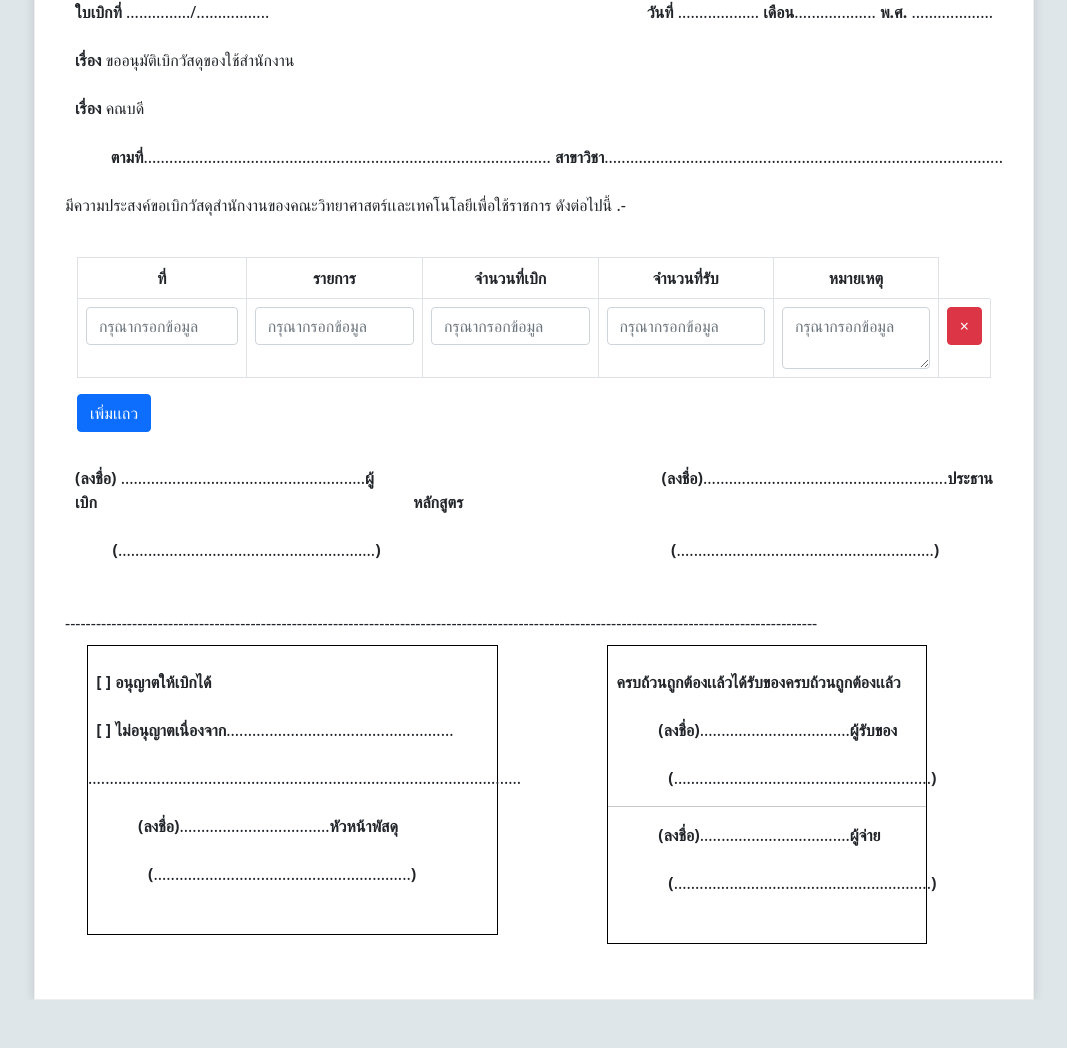
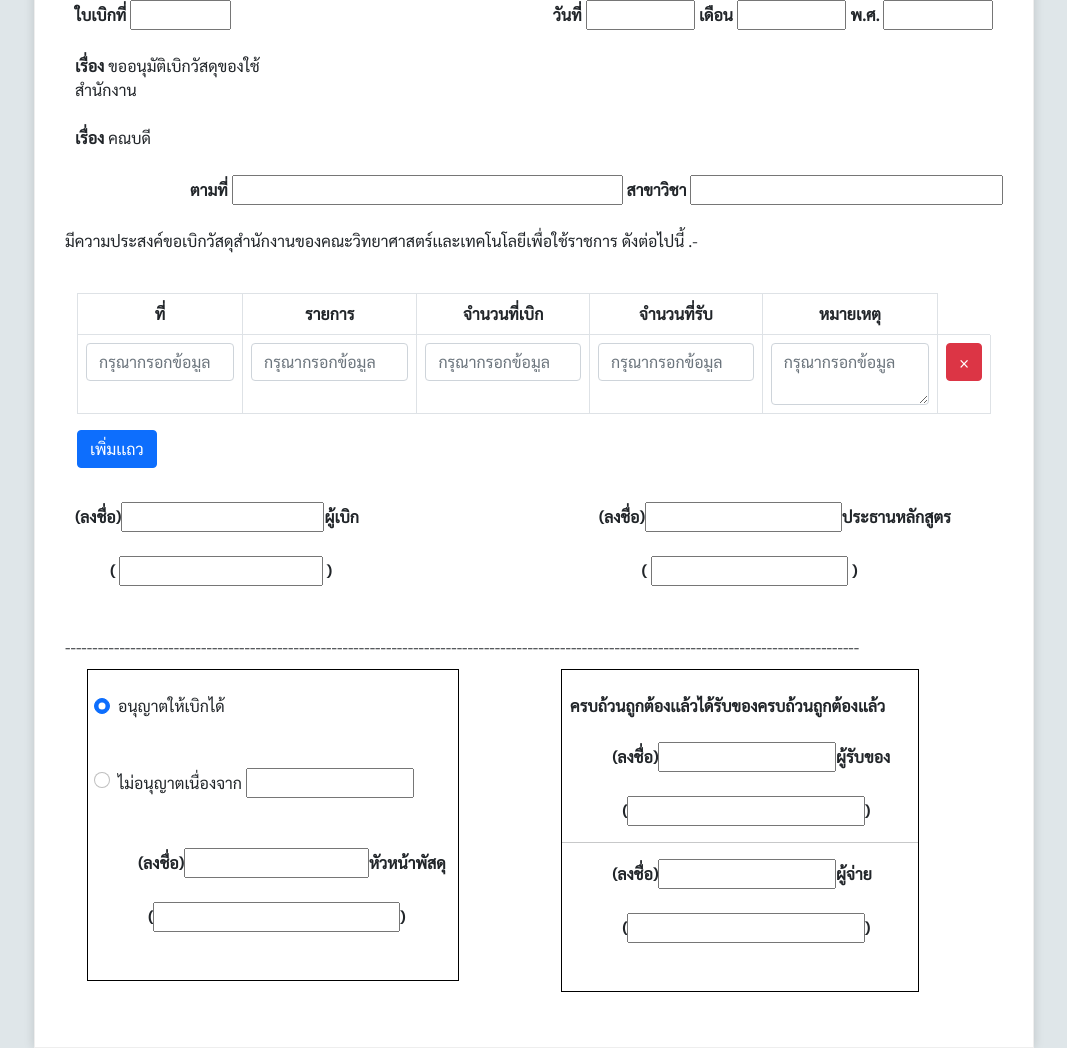
Before and after one commit to Bunkiz02/-Goodsreceipt, a plain HTML site: page Html_java11-10-66/index.html in a window 1280 px wide. Shown: the part 137-1185 px from the top of the page, without its empty margins (106-1173 px from the left). Before the commit the page ends 1137 px from the top, so only its background shows below. Drawn offline with nearby package versions, Linux system fonts and the light colour scheme; a script that the page names is missing.

Commit message:
Add files via upload

```diff
--- a/Html_java11-10-66/index.html
+++ b/Html_java11-10-66/index.html
@@ -10,6 +10,9 @@
 	<!-- <script src="//cdnjs.cloudflare.com/ajax/libs/jquery/3.2.1/jquery.min.js"></script> -->
 	<link href="https://cdn.jsdelivr.net/npm/bootstrap@5.0.2/dist/css/bootstrap.min.css" rel="stylesheet"
 		integrity="sha384-EVSTQN3/azprG1Anm3QDgpJLIm9Nao0Yz1ztcQTwFspd3yD65VohhpuuCOmLASjC" crossorigin="anonymous">
+	<link rel="preconnect" href="https://fonts.googleapis.com">
+	<link rel="preconnect" href="https://fonts.gstatic.com" crossorigin>
+	<link href="https://fonts.googleapis.com/css2?family=Sarabun&display=swap" rel="stylesheet">
 	<script src="https://cdn.jsdelivr.net/npm/bootstrap@5.0.2/dist/js/bootstrap.bundle.min.js"
 		integrity="sha384-MrcW6ZMFYlzcLA8Nl+NtUVF0sA7MsXsP1UyJoMp4YLEuNSfAP+JcXn/tWtIaxVXM"
 		crossorigin="anonymous"></script>
@@ -32,7 +35,7 @@
 						<table>
 							<tr>
 								<td>
-									<b class="original">ใบเบิกที่</b> .............../.................<br />
+									<b class="original">ใบเบิกที่</b> <input class="col-sm-5" type="text" /><br />
 									<br />
 									<b class="original">เรื่อง</b> ขออนุมัติเบิกวัสดุของใช้สำนักงาน<br />
 									<br />
@@ -45,9 +48,9 @@
 						<table>
 							<tr>
 								<td class="day-mount-year">
-									<b>วันที่ </b>...................
-									<b>เดือน</b>...................
-									<b>พ.ศ.</b> ...................<br />
+									<b>วันที่ </b> <input class="col-sm-2" type="text" />
+									<b>เดือน</b> <input class="col-sm-2" type="text" />
+									<b>พ.ศ.</b> <input class="col-sm-2" type="text" /><br />
 								</td>
 							</tr>
 						</table>
@@ -55,8 +58,8 @@
 				</tr>
 			</table>
 			<div class="day-mount-year">
-				<b>ตามที่</b>...............................................................................................
-				<b>สาขาวิชา</b>.............................................................................................<br />
+				<b>ตามที่</b> <input class="col-sm-5" type="text" />
+				<b>สาขาวิชา</b> <input class="col-sm-4" type="text" /><br />
 			</div>
 			<br />
 			<div class="invoice-box">
@@ -137,12 +140,11 @@
 						<table>
 							<tr>
 								<td>
-									<b class="original">(ลงชื่อ)</b>
-									.........................................................<b>ผู้เบิก</b><br />
+									<b class="original">(ลงชื่อ)</b><input class="col-sm-8" type="text" /><b>ผู้เบิก</b><br />
 									<br />
 									<b class="original">&nbsp;&nbsp;&nbsp;&nbsp;&nbsp;&nbsp;&nbsp;&nbsp;
-										(</b>............................................................<b
-										class="original">)</b><br />
+										( </b><input class="col-sm-8" type="text" /><b
+										class="original"> )</b><br />
 									<br />
 								</td>
 							</tr>
@@ -156,12 +158,12 @@
 										&nbsp;&nbsp;&nbsp;&nbsp;&nbsp;&nbsp;&nbsp;&nbsp;&nbsp;&nbsp;&nbsp;&nbsp;&nbsp;&nbsp;&nbsp;&nbsp;&nbsp;&nbsp;&nbsp;&nbsp;&nbsp;
 										&nbsp;&nbsp;&nbsp;&nbsp;&nbsp;&nbsp;&nbsp;&nbsp;&nbsp;&nbsp;&nbsp;&nbsp;&nbsp;&nbsp;&nbsp;&nbsp;&nbsp;&nbsp;&nbsp;&nbsp;&nbsp;
 										&nbsp;&nbsp;&nbsp;&nbsp;&nbsp;&nbsp;
-										(ลงชื่อ)</b>.........................................................<b>ประธานหลักสูตร</b><br />
+										(ลงชื่อ)</b><input class="col-sm-4" type="text" /><b>ประธานหลักสูตร</b><br />
 									<br />
 									&nbsp;&nbsp;&nbsp;&nbsp;&nbsp;&nbsp;&nbsp;&nbsp;&nbsp;&nbsp;&nbsp;&nbsp;&nbsp;&nbsp;&nbsp;&nbsp;&nbsp;&nbsp;&nbsp;&nbsp;&nbsp;
 									&nbsp;&nbsp;&nbsp;&nbsp;&nbsp;&nbsp;&nbsp;&nbsp;&nbsp;&nbsp;&nbsp;&nbsp;&nbsp;&nbsp;&nbsp;&nbsp;&nbsp;&nbsp;&nbsp;&nbsp;&nbsp;
 									&nbsp;&nbsp;&nbsp;&nbsp;&nbsp;&nbsp;&nbsp;&nbsp;&nbsp;&nbsp;&nbsp;&nbsp;&nbsp;&nbsp;&nbsp;&nbsp;&nbsp;
-									<b>(</b>............................................................<b>)</b>
+									<b>( </b><input class="col-sm-4" type="text" /><b> )</b>
 									<br />
 
 
@@ -181,20 +183,23 @@
 								<tr>
 									<td>
 										<div class="div2 col-sm-10">
+
+											<div class="form-check">
+												<br /><input type="radio" class="form-check-input" id="radio1" name="optradio" value="option1" checked> อนุญาตให้เบิกได้
+												<label class="form-check-label" for="radio1"></label>
+											  </div>
 											<br />
-											&nbsp;&nbsp;<b>[ ] อนุญาตให้เบิกได้</b><br />
-											<br />
-											&nbsp;&nbsp;<b>[ ]
-												ไม่อนุญาตเนื่องจาก</b>.....................................................<br />
-											<br />
-											.....................................................................................................
+											<div class="form-check">
+												<br /><input type="radio" class="form-check-input" id="radio2" name="optradio" value="option2">
+												<label class="form-check-label" for="radio2"> ไม่อนุญาตเนื่องจาก</b> <input class="col-sm-6" type="text" /></label>
+											  </div>
 											<br />
 											<br />
 											<b
-												class="xx">(ลงชื่อ)</b>...................................<b>หัวหน้าพัสดุ</b><br />
+												class="xx">(ลงชื่อ)</b><input class="col-sm-6" type="text" /><b>หัวหน้าพัสดุ</b><br />
 											<br />
 											<b class="xr">
-												(</b>............................................................<b>)</b><br />
+												(</b><input class="col-sm-8" type="text" /><b>)</b><br />
 											<br />
 											<br />
 										</div>
@@ -213,17 +218,17 @@
 											&nbsp;&nbsp;<b>ครบถ้วนถูกต้องเเล้วได้รับของครบถ้วนถูกต้องเเล้ว</b></b><br />
 											<br />
 											<b
-												class="xx">(ลงชื่อ)</b>...................................<b>ผู้รับของ</b><br />
+												class="xx">(ลงชื่อ)</b><input class="col-sm-6" type="text" /><b>ผู้รับของ</b><br />
 											<br />
 											<b class="xr">
-												(</b>............................................................<b>)</b><br />
+												(</b><input class="col-sm-8" type="text" /><b>)</b><br />
 											<hr>
 
 											<b
-												class="xx">(ลงชื่อ)</b>...................................<b>ผู้จ่าย</b><br />
+												class="xx">(ลงชื่อ)</b><input class="col-sm-6" type="text" /><b>ผู้จ่าย</b><br />
 											<br />
 											<b class="xr">
-												(</b>............................................................<b>)</b><br />
+												(</b><input class="col-sm-8" type="text" /><b>)</b><br />
 											<br />
 											<br />
 										</div>
--- a/Html_java11-10-66/style.css
+++ b/Html_java11-10-66/style.css
@@ -1,3 +1,6 @@
+*{
+    font-family: 'Sarabun', sans-serif;
+}
 body {
     background: #dfe6e9;
 }
@@ -178,3 +181,9 @@ text-align: right;
 .xr{
     padding-left: 60px;
 }
+.form-check{
+    padding-left: 30px;
+}
+.inputext{
+    padding-left: 10px;
+}
```
